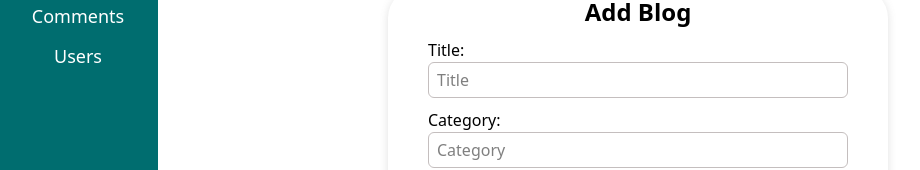
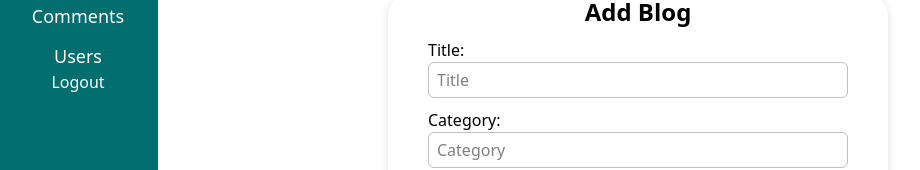
Before and after one commit to mn660875/blog-app, a Next.js app: page /form in a window 1280 px wide. Shown: the part 142-312 px from the top of the page, without its empty margins (2-922 px from the left). Built offline with nearby package versions, Linux system fonts and the light colour scheme.

Commit message:
final code

```diff
--- a/src/app/admin/NavbarAdmin.js
+++ b/src/app/admin/NavbarAdmin.js
@@ -1,9 +1,22 @@
+"use client"
 import Link from "next/link";
+import { useRouter } from "next/navigation";
+import { toast } from "react-toastify";
 
 
 
 export default function NavbarAdmin() {
+  const router= useRouter();
 
+  const logOut= ()=>{
+    toast.success("Logout successfully")
+    setTimeout(() => {
+      router.push("/");
+
+    }, 1000);
+
+
+  }
 
 
   return (
@@ -20,6 +33,9 @@ export default function NavbarAdmin() {
         <Link className="actions" href={"#"}>Users</Link>
 
       </div>
+      <div>
+        <button onClick={logOut}>Logout</button>
+      </div>
 
     </div>
   );
--- a/src/app/form/page.js
+++ b/src/app/form/page.js
@@ -31,7 +31,7 @@ export default function Page() {
       setCategory("");
       setAuther("");
       setContent("");
-      router.push("/")
+      router.push("/admin")
     } else {
       toast.error("Not Added Post");
     }
@@ -98,7 +98,7 @@ export default function Page() {
             Add Post
           </button>
 
-          <Link href={"/"}>Home</Link>
+          <Link href={"/admin"}>Home</Link>
         </form>
       </div>
     </>
--- a/src/app/login-page/page.js
+++ b/src/app/login-page/page.js
@@ -1,4 +1,4 @@
-"use client";
+ "use client";
 import { useState } from "react";
 import { useRouter } from "next/navigation";
 
@@ -26,7 +26,8 @@ export default function Page() {
   };
 
   return (
-    <div className="flex flex-col justify-center items-center h-screen">
+    <div className="">
+      <div className=" flex flex-col justify-center items-center h-screen">
       <h1 className="text-2xl mb-4 font-bold">Admin Login</h1>
       <form onSubmit={handleSubmit} className="flex flex-col gap-3 w-80">
         <input
@@ -48,5 +49,6 @@ export default function Page() {
         {error && <p className="text-red-500">{error}</p>}
       </form>
     </div>
+    </div>
   );
 }
```
